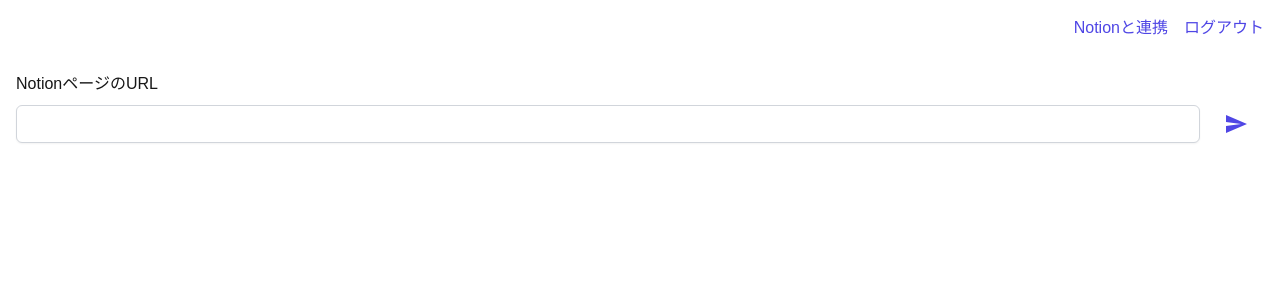
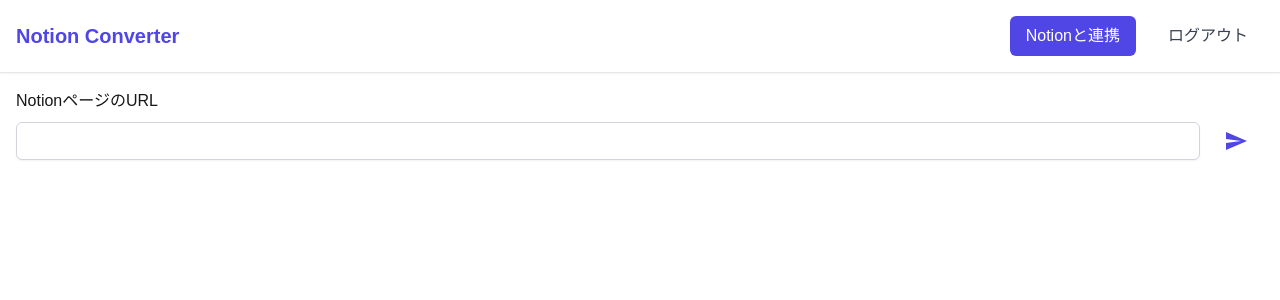
Before and after one commit to koyashimano/notion-to-md-next, a Next.js app: page / in a window 1280 px wide. Shown: the top 300 px of the page. Built offline with nearby package versions, Linux system fonts and the light colour scheme; no server answers.

Commit message:
Change page header

```diff
--- a/src/app/page.tsx
+++ b/src/app/page.tsx
@@ -15,23 +15,31 @@ export default function Page() {
 
   return (
     <div className="flex h-full flex-col">
-      <div className="flex items-center justify-end gap-4 p-4">
+      <header className="border-b border-gray-200 bg-white shadow-sm">
+        <div className="flex w-full items-center justify-between px-4 py-4">
+          <h1 className="text-xl font-bold text-indigo-600">
+            Notion Converter
+          </h1>
+          <div className="flex items-center gap-4">
             <form action={notionAuth}>
               <button
                 type="submit"
-            className="text-indigo-600 hover:text-indigo-800 focus:outline-none focus:ring-2 focus:ring-indigo-500 focus:ring-offset-2"
+                className="rounded-md bg-indigo-600 px-4 py-2 text-white hover:bg-indigo-700 focus:outline-none focus:ring-2 focus:ring-indigo-500"
               >
                 Notionと連携
               </button>
             </form>
             {session && <p className="text-gray-700">{session.user?.name}</p>}
             <button
-          className="text-indigo-600 hover:text-indigo-800 focus:outline-none focus:ring-2 focus:ring-indigo-500 focus:ring-offset-2"
+              className="rounded-md px-4 py-2 text-gray-700 hover:bg-gray-300 focus:outline-none focus:ring-2 focus:ring-gray-400"
               onClick={() => void signOut()}
             >
               ログアウト
             </button>
           </div>
+        </div>
+      </header>
+
       <form action={action} className="space-y-4 p-4">
         <label className="block">
           NotionページのURL
```
Lines whose indentation alone changed are shown as unchanged.
